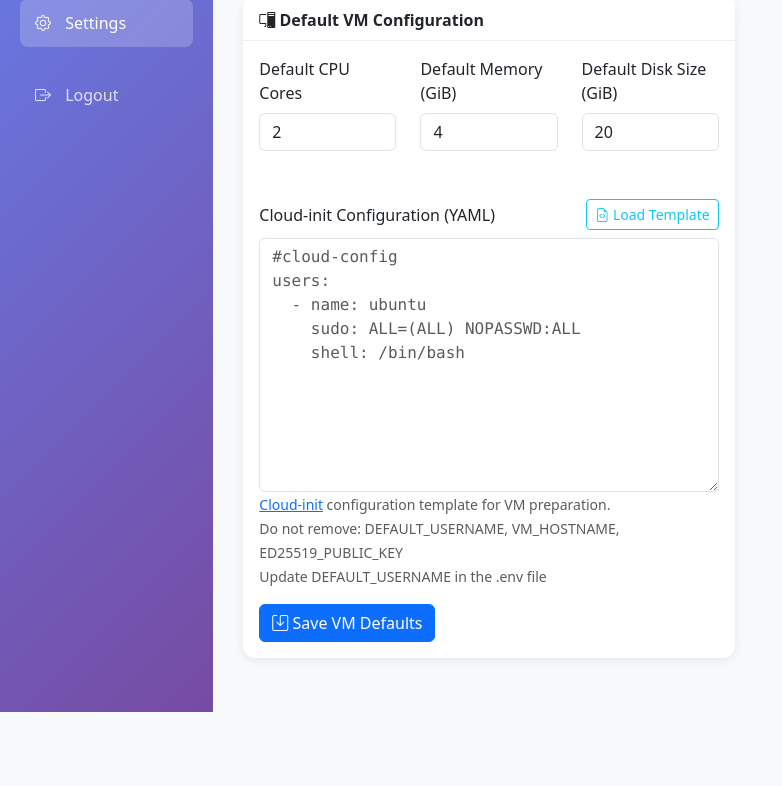
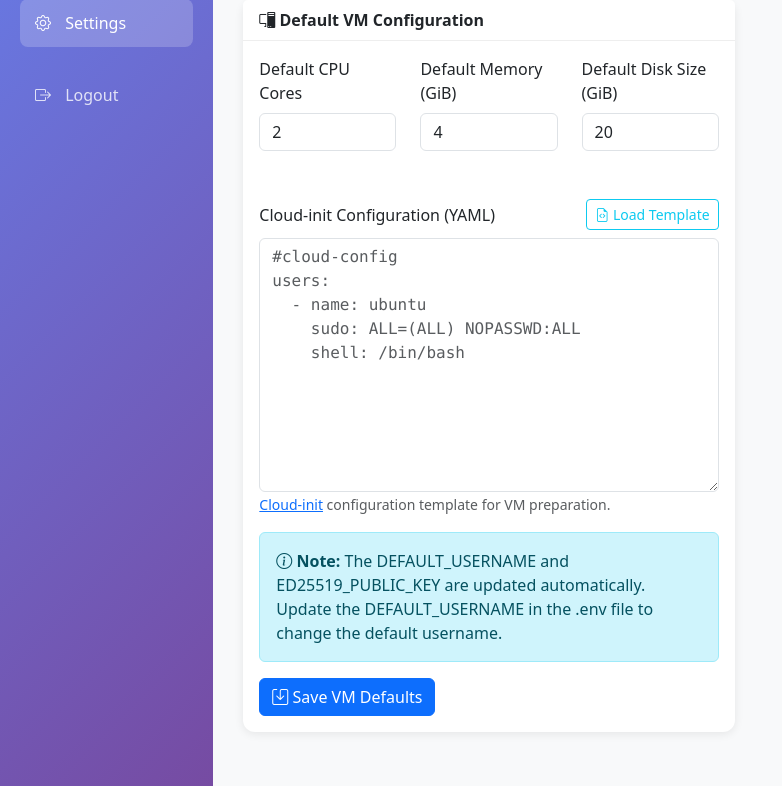
Before and after one commit to semanticlib/sandbox, a FastAPI app: template templates/admin/settings.html in a window 1280 px wide, after a click on "VM Settings". Shown: the part 176-962 px from the top of the page, without its empty margins (0-782 px from the left). Before the commit the page ends 888 px from the top, so only its background shows below. Run offline with FastAPI, Linux system fonts and the light colour scheme; the template is opened without the code that fills it, so the values that code supplies are empty.

Commit message:
feat(ui): improve cloud-init settings guidance with informational alert
Replaced static warning text in the admin settings with an improved alert box that better informs users about automatic updates to DEFAULT_USERNAME and ED25519_PUBLIC_KEY, and clarifies where to change the default username.

```diff
--- a/static/js/settings.js
+++ b/static/js/settings.js
@@ -118,9 +118,6 @@ packages:
   - zip
   - plocate
 
-# Set hostname
-hostname: VM_HOSTNAME
-
 # Add swap file
 runcmd:
   - [ fallocate, -l, 2G, /swapfile ]
--- a/templates/admin/settings.html
+++ b/templates/admin/settings.html
@@ -184,8 +184,10 @@
                                 <textarea class="form-control font-monospace" id="cloud_init" name="cloud_init" rows="10"
                                           placeholder="#cloud-config&#10;users:&#10;  - name: ubuntu&#10;    sudo: ALL=(ALL) NOPASSWD:ALL&#10;    shell: /bin/bash">{{ vm_settings.cloud_init if vm_settings and vm_settings.cloud_init else '' }}</textarea>
                                 <small class="text-muted"><a href="https://cloud-init.io" target="_blank">Cloud-init</a> configuration template for VM preparation.</small>
-                                <br><small class="text-muted text-danger">Do not remove: DEFAULT_USERNAME, VM_HOSTNAME, ED25519_PUBLIC_KEY</small>
-                                <br><small class="text-muted text-danger">Update DEFAULT_USERNAME in the .env file</small>
+                                <div class="alert alert-info mt-3">
+                                    <i class="bi bi-info-circle"></i>
+                                    <strong>Note:</strong> The DEFAULT_USERNAME and ED25519_PUBLIC_KEY are updated automatically. Update the DEFAULT_USERNAME in the .env file to change the default username.
+                                </div>
                             </div>
                             <button type="submit" class="btn btn-primary">
                                 <i class="bi bi-save"></i> Save VM Defaults
```
